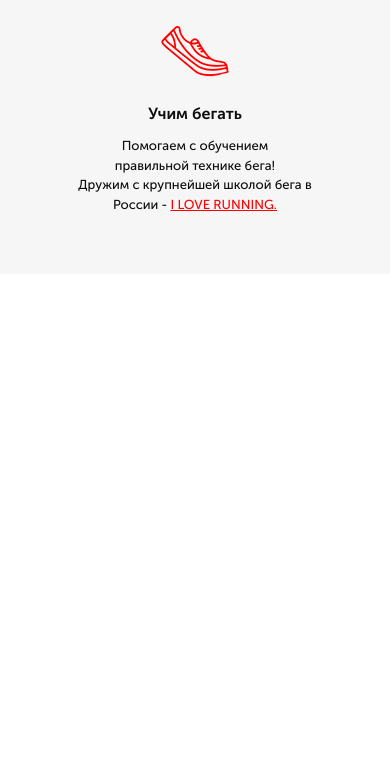
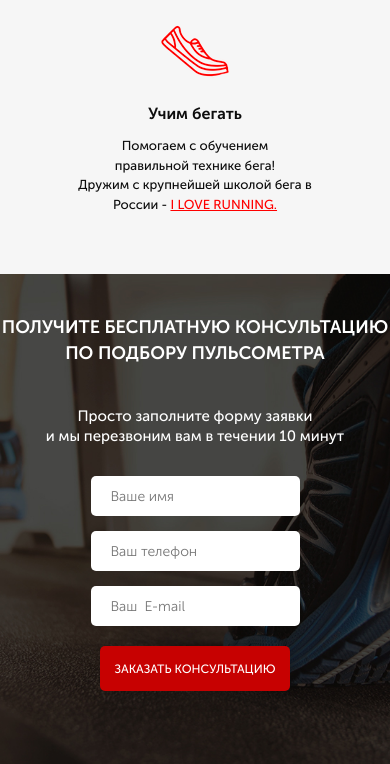
Before and after one commit to JuliaNick116/Pulse, a website: page src/index.html in a window 390 px wide. Shown: the part 1085-1849 px from the top of the page. Before the commit the page ends 1359 px from the top, so only its background shows below. Drawn offline with Linux system fonts and the light colour scheme.

Commit message:
add form

```diff
--- a/src/index.html
+++ b/src/index.html
@@ -68,6 +68,7 @@
             </div>
         </div>
     </div>
+
     <div class="advantages">
         <div class="container">
             <h2 class="title">НАШИ ПРЕИМУЩЕСТВА</h2>
@@ -116,6 +117,26 @@
         </div>
     </div>
 
+    <div class="consultation">
+        <div class="container">
+            <h2 class="title title_left">
+                Получите бесплатную консультацию<br>
+                по подбору пульсометра
+            </h2>
+            <div class="consultation__descr">
+                Просто заполните форму заявки<br>
+                и мы перезвоним вам в течении 10 минут
+            </div>
+            <form class="feed-form" action="#">
+                <input name="name" required placeholder="Ваше имя" type="text">
+                <input name="phone" required placeholder="Ваш телефон" type="number">
+                <input name="email" required placeholder="Ваш  E-mail" type="email">
+
+                <button class="button button_submit">заказать консультацию</button>
+            </form>
+        </div>
+    </div>
+
     <script src="js/script.js"></script>
 </body>
 </html>
--- a/src/sass/base/_media.scss
+++ b/src/sass/base/_media.scss
@@ -32,6 +32,15 @@
         padding: 60px 0 80px 0;
         .title {
             font-size: 28px;
+        }
+    }
+    .consultation {
+        padding-left: 40px;
+        .title_left {
+            font-size: 32px;
+        }
+        &__descr {
+            font-size: 18px;
         }
     }
 }
@@ -87,6 +96,27 @@
         }
         &__descr {
             font-size: 13px;
+        }
+    }
+    .consultation {
+        min-height: 600px;
+        padding: 70px 0 70px 40px;
+        .title_left {
+            font-size: 28px;
+        }
+        &__descr {
+            margin-top: 50px;
+            font-size: 16px;
+        }
+        .feed-form {
+            width: 275px;
+            input {
+                height: 45px;
+            }
+            .button_submit {
+                height: 50px;
+                font-size: 14px;
+            }
         }
     }
 }
@@ -183,6 +213,7 @@
         }
         .button {
             &_main {
+                margin-top: 50px;
                 width: 240px;
                 font-size: 15px;
             }
@@ -204,6 +235,28 @@
             img {
                 margin-bottom: 15px;
 
+            }
+        }
+    }
+    .consultation {
+        padding: 60px 0 50px 40px;
+        min-height: 510px;
+        .title_left {
+            font-size: 21px;
+            line-height: 32px;
+        }
+        &__descr {
+            margin-top: 40px;
+            line-height: 22px;
+        }
+        .feed-form {
+            width: 260px;
+            margin-top: 30px;
+            input {
+                height: 40px;
+            }
+            .button_submit {
+                height: 45px;
             }
         }
     }
@@ -250,7 +303,7 @@
             margin-top: 50px;
         }
         &__header {
-            font-size: 20px;
+            font-size: 22px;
             line-height: 20px;
         }
         &__subheader {
@@ -261,6 +314,9 @@
         }
         &__icon {
             font-size: 12px;
+            img {
+                height: 40px;
+            }
         }
         &__link {
             font-size: 14px;
@@ -278,4 +334,26 @@
             margin-bottom: 10px;
         }
     }
+    .consultation {
+        min-height: 490px;
+        padding: 40px 0;
+        .title_left {
+            text-align: center;
+            font-size: 18px;
+            line-height: 26px;
+        }
+        &__descr {
+            text-align: center;
+            font-size: 15px;
+            line-height: 20px;
+        }
+        .feed-form {
+            align-items: center;
+            width: 100%;
+            .button_submit {
+                width: 190px;
+                font-size: 12px;
+            }
+        }
+    }
 }
--- a/src/sass/blocks/_advantages.scss
+++ b/src/sass/blocks/_advantages.scss
@@ -2,13 +2,6 @@
     min-height: 470px;
     background-color: #f6f6f6;
     padding: 70px 0 98px 0;
-    .title {
-        font-size: 30px;
-        font-weight: 700;
-        color: #0d0d0d;
-        text-transform: uppercase;
-        text-align: center;
-    }
     &__wrapper {
         margin-top: 65px;
         display: flex;
--- a/src/sass/blocks/_buttons.scss
+++ b/src/sass/blocks/_buttons.scss
@@ -14,4 +14,9 @@
         height: 50px;
         font-size: 16px;
     }
+    &_submit {
+        width: 100%;
+        height: 55px;
+        font-size: 16px;
+    }
 }
--- /dev/null
+++ b/src/sass/blocks/_consultation.scss
@@ -0,0 +1,13 @@
+.consultation {
+    min-height: 680px;
+    padding: 100px 0 92px 0;
+    background: url('../../img/bg/second_bg.jpg') center (center/cover) no-repeat;
+    &__descr {
+        margin-top: 80px;
+        font-size: 20px;
+        font-weight: 500;
+        line-height: 25px;
+        text-align: left;
+        color: #ffffff;
+    }
+}
--- /dev/null
+++ b/src/sass/blocks/_forms.scss
@@ -0,0 +1,20 @@
+.feed-form {
+    margin-top: 36px;
+    display: flex;
+    flex-direction: column;
+    width: 300px;
+    input {
+        height: 50px;
+        border-radius: 5px;
+        background-color: #ffffff;
+        margin-bottom: 15px;
+        border: none;
+        padding: 0 20px;
+        font-size: 14px;
+        font-weight: 300;
+        color: #4b4b4b;
+        &:nth-child(3) {
+            margin-bottom: 20px;
+        }
+    }
+}
--- /dev/null
+++ b/src/sass/blocks/_titles.scss
@@ -0,0 +1,13 @@
+.title {
+    font-size: 30px;
+    font-weight: 700;
+    color: #0d0d0d;
+    text-transform: uppercase;
+    text-align: center;
+    &_left {
+        font-size: 36px;
+        text-align: left;
+        color: #ffffff;
+        line-height: 42px;
+    }
+}
--- a/src/sass/style.scss
+++ b/src/sass/style.scss
@@ -4,6 +4,9 @@
 @import 'blocks/header';
 @import 'blocks/buttons';
 @import 'blocks/advantages';
+@import 'blocks/titles';
+@import 'blocks/consultation';
+@import 'blocks/forms';
 @import 'base/media';
 
 * {
```
Also changed, not shown: src/css/style.min.css.
